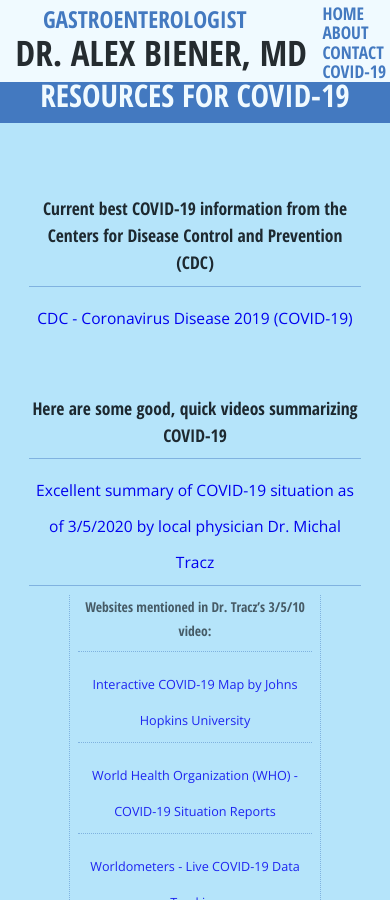
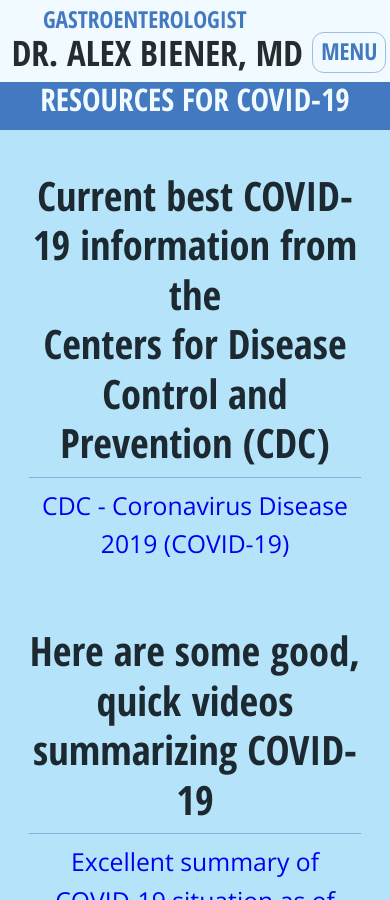
Before and after one commit to alexbienermd/alexbienermd.github.io, a Jekyll site: the page built from _posts/2020-04-09-COVID-19.markdown, in a window 390 px wide and 900 px high. Built offline with Jekyll 4.4.1, drawn with Linux system fonts in a browser that asks for light colours; nearby versions of some CDN libraries; some of the changed text lies outside the part shown.

Commit message:
Add "COVID-19 Resources for Professionals" page with content requested by client and add dropdown navigation menus for mobile and desktop

```diff
--- a/_includes/header.html
+++ b/_includes/header.html
@@ -6,16 +6,33 @@
   </div>
 
   <div class="header-navigation">
+    <input type="checkbox" id="mobile-menu-checkbox" class="mobile-menu-checkbox">
+    <label for="mobile-menu-checkbox" class="mobile-menu-label mobile-only"></label>
+
     <ul class="site-navigation">
-      <a href="/#home"><li>HOME</li></a>
-      <a href="/#about"><li>ABOUT</li></a>
-      <a href="/#contact"><li>CONTACT</li></a>
-      {% for post in site.posts %}
-        <li>
-          <a href="{{ post.url }}">{{ post.title }}</a>
-        </li>
-      {% endfor %}
+      <li><a href="/#home">HOME</a></li>
+      <li><a href="/#about">ABOUT</a></li>
+      <li><a href="/#contact">CONTACT</a></li>
+      <li class="dropdown">
+        <a class="drop-trigger">COVID-19</a>
+
+        <ul class="drop-menu">
+          {% for post in site.posts %}
+            <li><a href="{{ post.url }}">{{ post.title }}</a></li>
+          {% endfor %}
+        </ul>
+
+      </li>
     </ul>
+
+    <!-- <ul class="site-navigation-supplemental">
+      <ul class="drop-menu">
+        {% for post in site.posts %}
+          <li><a href="{{ post.url }}">{{ post.title }}</a></li>
+        {% endfor %}
+      </ul>
+    </ul> -->
+
   </div>
 
 </div>
--- a/_posts/2020-04-09-COVID-19.markdown
+++ b/_posts/2020-04-09-COVID-19.markdown
@@ -60,6 +60,12 @@ permalink: COVID-19
     <li><a href="https://fivethirtyeight.com/features/a-comic-strip-tour-of-the-wild-world-of-pandemic-modeling/">A Comic Strip Tour Of The Wild World Of Pandemic Modeling</a></li>
   </ul>
 
+  <h4>Browse safely!</h4>
+  <ul>
+    <p>One of the aims of this webpage is to suggest safe sites for browsing for coronavirus/COVID-19 information because there has been a proliferation of computer viruses and other malware attached to legitimate-looking websites. For instance, see the reference below discussing malware on websites mimicking real Johns Hopkins COVID-19 maps:</p>
+    <li><a href="https://krebsonsecurity.com/2020/03/live-coronavirus-map-used-to-spread-malware/">Live Coronavirus Map Used to Spread Malware</a></li>
+  </ul>
+
   <p class="disclaimer">The websites on this page are compiled for your convenience. Information on this website or any linked websites is not intended to substitute for medical advice from your primary care physician.</p>
 
 </div>
--- a/main.css
+++ b/main.css
@@ -11,6 +11,7 @@ article, aside, canvas, details, embed,
 figure, figcaption, footer, header, hgroup,
 menu, nav, output, ruby, section, summary,
 time, mark, audio, video {
+	/* box-sizing: border-box; */
 	margin: 0;
 	padding: 0;
 	border: 0;
@@ -155,7 +156,9 @@ h3 {
 }
 
 .header-navigation {
-  flex-basis: 25vw;
+  flex-basis: 50vw;
+	margin-right: 2vw;
+	text-align: right;
 }
 
 .site-navigation li {
@@ -331,7 +334,7 @@ h3 {
 	border-left: 1px dotted #4379c077;
 	border-right: 1px dotted #4379c077;
 	margin: auto;
-	padding: 0 2vw 0;
+	padding: 0 2vw 1vw;
 	width: 60vw;
 }
 
@@ -361,6 +364,40 @@ h3 {
 	width: 70vw;
 }
 
+.drop-trigger::after {
+	border: 0.75vw solid;
+	border-color: #4379c0 transparent transparent;
+	content: "";
+	height: 0;
+	position: relative;
+	right: -0.5vw;
+	top: 2vw;
+	width: 0;
+}
+
+.dropdown:hover .drop-menu,
+.dropdown:active .drop-menu {
+	max-height: 100vh;
+}
+
+.drop-menu {
+	max-height: 0;
+	overflow: hidden;
+	padding: 0;
+	transition: all 0.5s ease-in-out;
+}
+
+.mobile-menu-checkbox {
+	display: none;
+}
+
+.mobile-menu-label {
+	display: none;
+}
+
+.dropdown .drop-trigger:hover {
+	color: #4379c0;
+}
 
 
 
@@ -372,6 +409,69 @@ h3 {
 /* BEGIN MOBILE STYLING */
 
 @media (max-width: 600px) {
+	.site-navigation {
+		max-height: 0;
+		overflow: hidden;
+	}
+
+	.drop-trigger {
+		display: none;
+	}
+
+	.drop-menu {
+		display: inline;
+	}
+
+	.mobile-menu-checkbox:checked ~ .site-navigation {
+		background-color: #d7f2ff;
+		max-height: 100vh;
+		padding: 2vw 0 2vw;
+		position: absolute;
+		right: 1vw;
+		text-align: center;
+		transition: all 0.5s ease-in-out;
+		top: 21vw;
+		width: 100vw;
+	}
+
+	.site-navigation li {
+		padding: 1vh 0 1vh;
+	}
+
+	.site-navigation .dropdown {
+		padding: 0 0 1vh;
+	}
+
+	.mobile-menu-label {
+		border: 1px solid #4379c077;
+		border-radius: 3vw;
+		color: #4379c0;
+		display: block;
+		font-family: 'Open Sans Condensed', sans-serif;
+		font-size: 6vw;
+		padding: 2vw;
+		position: absolute;
+		right: 2vw;
+		top: 3.5vh;
+		transition: all 0.5s ease-in-out;
+	}
+
+	.mobile-menu-checkbox ~ .mobile-menu-label:before {
+		content: "MENU";
+	}
+
+	.mobile-menu-checkbox:checked ~ .mobile-menu-label:before {
+		content: "";
+	}
+
+	.mobile-menu-checkbox:checked ~ .mobile-menu-label {
+		background-color: #d7f2ff;
+		transition: all 0.5s ease-in-out;
+	}
+
+	.mobile-menu-checkbox:checked ~ .mobile-menu-label:after {
+		content: "CLOSE";
+	}
 
 	.anchor {
 	  top: -14vh;
@@ -395,7 +495,7 @@ h3 {
 
   .header-titles h1 {
     font-size: 9vw;
-    left: 5vw;
+    left: 4vw;
     top: 9vw;
   }
 
@@ -483,6 +583,7 @@ h3 {
 
   .post-header h3 {
     font-size: 8vw;
+		line-height: 10vw;
     text-align: center;
   }
 
@@ -493,28 +594,34 @@ h3 {
   }
 
   .post-container h4 {
-    font-size: 4.5vw;
-    line-height: 7vw;
+    font-size: 4.5vh;
+    line-height: 5.5vh;
 		margin-top: 7vh;
   }
+
+	.post-container h4:first-child {
+		margin-top: 3.5vh;
+	}
+
 
   .post-container li {
     border-top: 1px solid #4379c077;
     margin-top: 1vh;
     padding-top: 1vh;
-    font-size: 3vh;
+    font-size: 2.5vh;
     line-height: 4vh;
   }
 
 	.post-container p {
-		font-size: 3vh;
-		line-height: 5vh;
+		font-size: 2.75vh;
+		line-height: 4.25vh;
+		text-align: center;
 	}
 
 	.post-container a {
 		color: #0000ee;
-		font-size: 4vw;
-		line-height: 6vw;
+		font-size: 2.75vh;
+		line-height: 4.25vh;
 	}
 
 	.post-container .paragraph-list-items {
@@ -533,19 +640,25 @@ h3 {
 
 	.sublist h4 {
 		color: #050a0fa0;
-		font-size: 3.5vw;
-		line-height: 6vw;
+		font-size: 3.5vh;
+		line-height: 4.5vh;
 		margin-top: 0vh;
 	}
 
 	.sublist a {
 		color: #0000eed7;
-		font-size: 3.25vw;
-		line-height: 4vw;
+		font-size: 2.5vh;
+		line-height: 4vh;
 	}
 
 	.sublist li {
 		border-top: 1px dotted #4379c077;
+	}
+
+	.post-container .disclaimer {
+		font-size: 2vh;
+		line-height: 3vh;
+		margin-top: 17vh;
 	}
 
   .footer p {
@@ -553,62 +666,3 @@ h3 {
     line-height: 3vh;
     margin: 3vh 0 3vh;
   }
-
-
-
-
-
-
-
-
-
-    /* Style the navigation menu */
-  .topnav {
-    overflow: hidden;
-    background-color: #151a1f;
-    height: unset;
-    position: fixed;
-    top: 21vw;
-    right: 0;
-    visibility: visible;
-    z-index: 12;
-  }
-
-  /* Hide the links inside the navigation menu (except for logo/home) */
-  .mobile-navigation {
-    display: none;
-  }
-
-  .mobile-navigation a {
-    border-top: 3px solid #f0faff;
-  }
-
-  /* Style navigation menu links */
-  .topnav a {
-    color: #f0faff;
-    padding: 2.1vw 2.4vw;
-    text-align: center;
-    text-decoration: none;
-    font-size: 5vw;
-    display: block;
-  }
-
-  /* Style the hamburger menu */
-  .topnav .icon {
-    background: #151a1f;
-    display: block;
-    position: fixed;
-    right: 0;
-    top: 11.9vw;
-    visibility: visible;
-    height: 5vw;
-    width: 5vw;
-    z-index: 17;
-  }
-
-  .topnav a:hover {
-    background-color: #f0faff;
-    color: black;
-  }
-
-}
```
Also changed, not shown: other parts of _posts/2020-04-09-COVID-19.markdown (+3 -3 lines), _posts/2020-04-28-COVID-19-for-professionals.markdown (added, +89 -0 lines).
